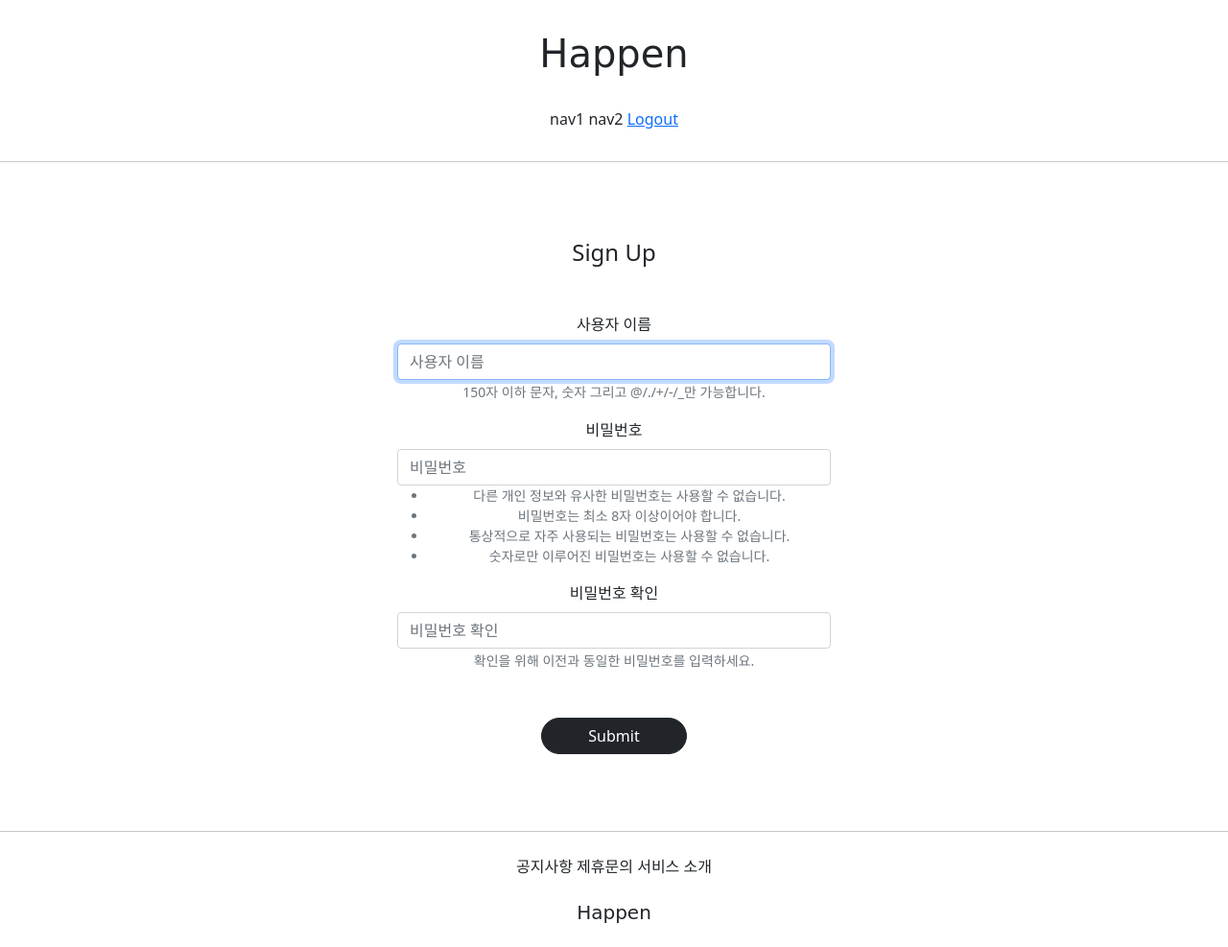
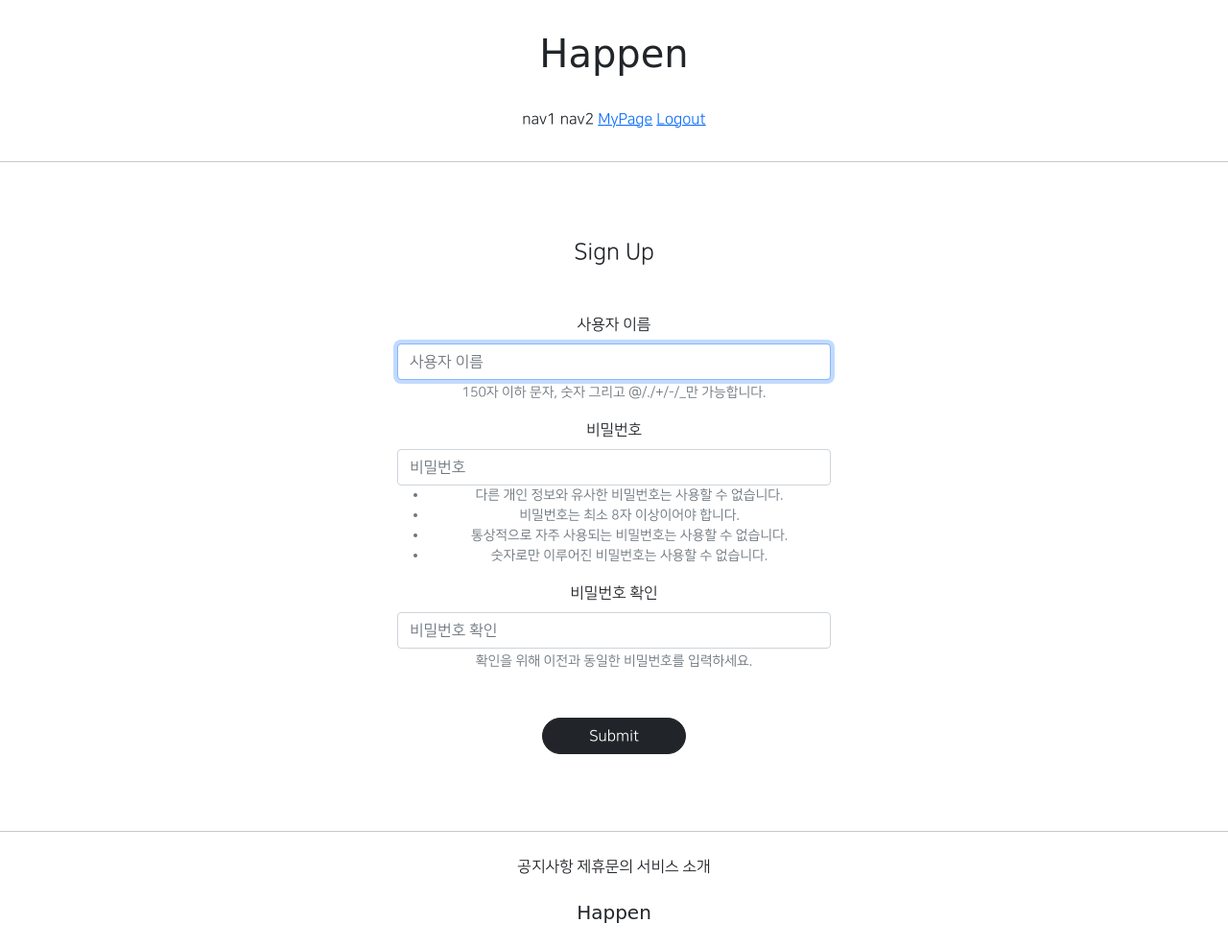
Before and after one commit to tkekdzhd/gis_0702_2, a Django app: page /accounts/create/ in a window 1280 px wide. Shown: the whole page at 96% size. Run offline with Django 3.2, Linux system fonts and the light colour scheme; the visitor is signed in with stand-in values (Sample User, id 1); parts of the project's set-up code (start-up, migrations or seed data) failed here and were passed over; some libraries are stand-ins or nearby versions.

Commit message:
0716 commit 2

```diff
--- a/accountapp/urls.py
+++ b/accountapp/urls.py
@@ -1,6 +1,6 @@
 from django.contrib.auth.views import LoginView, LogoutView
 from django.urls import path
-from accountapp.views import hello_world, AccountCreateView
+from accountapp.views import hello_world, AccountCreateView, AccountDetailView
 
 app_name = 'accountapp'
 urlpatterns = [
@@ -10,4 +10,6 @@ urlpatterns = [
 
     # 클래스에는 .as_view 필요
     path('create/', AccountCreateView.as_view(), name='create'),
+    path('detail/<int:pk>', AccountDetailView.as_view(), name='detail'),
+
 ]
--- a/accountapp/views.py
+++ b/accountapp/views.py
@@ -2,7 +2,7 @@ from accountapp.models import NewModel
 from django.http import HttpResponse, HttpResponseRedirect
 from django.urls import reverse, reverse_lazy
 from django.shortcuts import render
-from django.views.generic import CreateView
+from django.views.generic import CreateView, DetailView
 from django.contrib.auth.models import User
 from django.contrib.auth.forms import UserCreationForm
 
@@ -33,3 +33,8 @@ class AccountCreateView(CreateView):
     # reverse_lazy 를 쓰는 이유: 함수에서는 reverse를 바로 불러오면 되지만 클래스에서는 추후에 부를 때 값을 되돌려 달라는 의미의 reverse_lazy를 사용한다.
     success_url = reverse_lazy('accountapp:hello_world')
     template_name = 'accountapp/create.html'
+
+class AccountDetailView(DetailView):
+    model = User
+    context_object_name = 'target_user'
+    template_name = 'accountapp/detail.html'
--- a/templates/base.html
+++ b/templates/base.html
@@ -1,7 +1,7 @@
 <!DOCTYPE html>
 <html lang="en">
     {% include 'head.html' %}
-<body>
+<body style="font-family: 'NanumSquareR'">
     {% include 'header.html' %}
     <hr>
     {% block content %}
--- a/templates/head.html
+++ b/templates/head.html
@@ -18,4 +18,29 @@
 
     {#  IMPORT CSS LINK  #}
     <link rel="stylesheet" type="text/css" href="{% static 'base.css' %}">
+
+    {#  FONT  #}
+    <style>
+        @font-face {
+            font-family: 'NanumSquareR';
+            {# local에 폰트파일이 없으면 static 폴더안에 있는 폰트를 사용해라#}
+            src: local('NanumSquareR'),
+            url("{% static 'fonts/NanumSquareR.otf' %}") format("opentype");
+        }
+        @font-face {
+            font-family: 'NanumSquareEB';
+            src: local('NanumSquareEB'),
+            url("{% static 'fonts/NanumSquareEB.otf' %}") format("opentype");
+        }
+        @font-face {
+            font-family: 'NanumSquareB';
+            src: local('NanumSquareB'),
+            url("{% static 'fonts/NanumSquareB.otf' %}") format("opentype");
+        }
+        @font-face {
+            font-family: 'NanumSquareL';
+            src: local('NanumSquareL'),
+            url("{% static 'fonts/NanumSquareL.otf' %}") format("opentype");
+        }
+    </style>
 </head>
--- a/templates/header.html
+++ b/templates/header.html
@@ -15,6 +15,9 @@
         </span>
         {% else %}
         <span>
+            <a href="{% url 'accountapp:detail' pk=user.pk %}">MyPage</a>
+        </span>
+        <span>
             <a href="{% url 'accountapp:logout' %}">Logout</a>
         </span>
         {% endif %}
```
Also changed, not shown: accountapp/templates/accountapp/detail.html (added, +13 -0 lines), static/fonts/NanumSquareB.otf (added), static/fonts/NanumSquareEB.otf (added), static/fonts/NanumSquareL.otf (added), static/fonts/NanumSquareR.otf (added).
